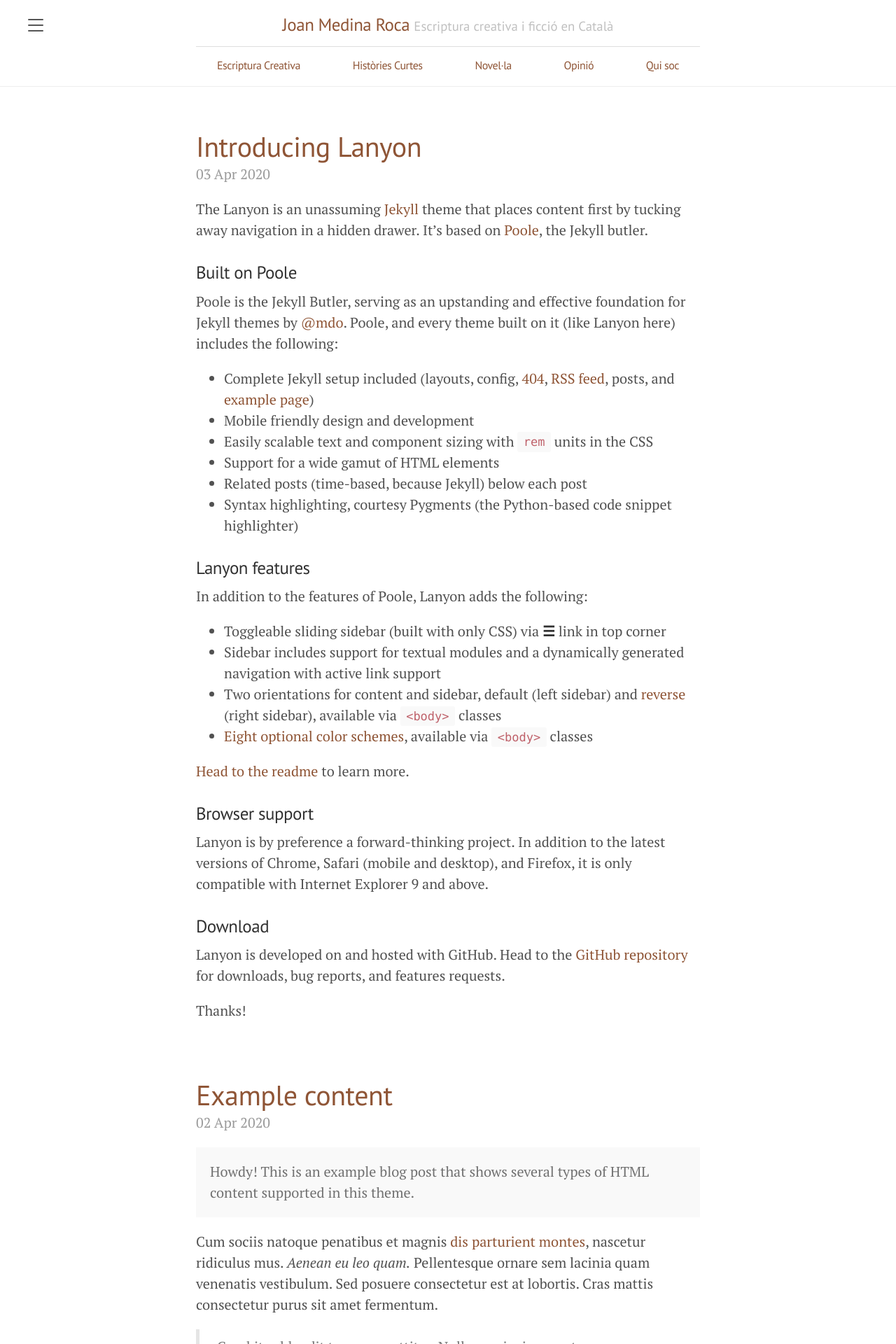
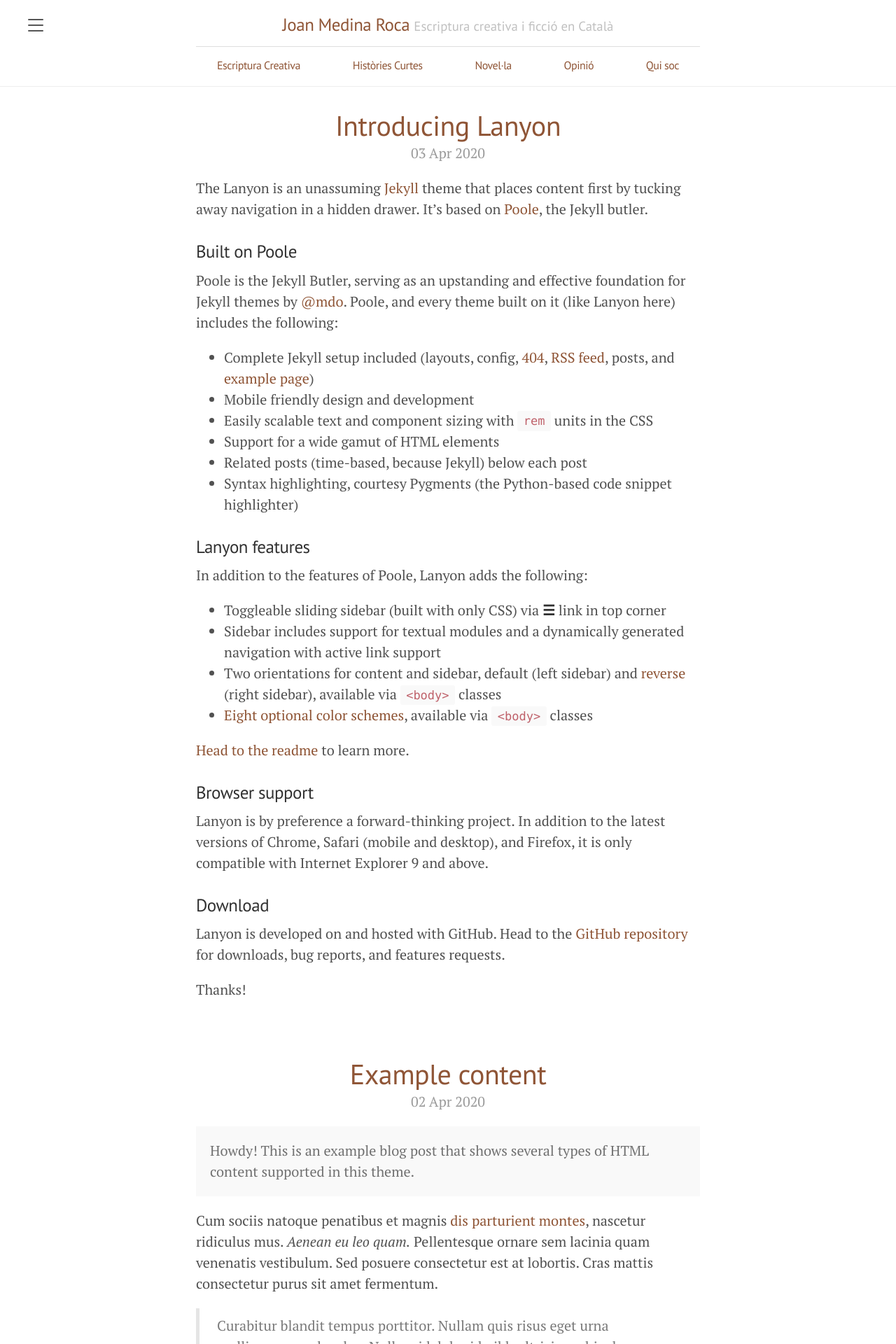
Before and after one commit to joan-medina-roca/blog-jmr-literatura, a Jekyll site: the page built from index.html, in a window 1280 px wide. Shown: the top 1920 px of the page at 70% size. Built offline with Jekyll 4.4.1, drawn with Linux system fonts in a browser that asks for light colours; the list of posts is cut into pages by our own code.

Commit message:
titol pagina i titol post

```diff
--- a/_config.yml
+++ b/_config.yml
@@ -1,7 +1,7 @@
 title: Joan Medina Roca
 tagline: Escriptura creativa i ficció en Català
 description: >-
-  Blog de [Joan Medina Roca]({{ qui-soc }}).
+  Blog de [Joan Medina Roca]({{ site.url }}).
   <br />
   Escriptura creativa, històries curtes, novel·la i articles d'opinió.
 url: "https://blog.joanmedinaroca.com"
--- a/public/css/lanyon.css
+++ b/public/css/lanyon.css
@@ -96,7 +96,7 @@
 .masthead {
   padding-top:    1rem;
   padding-bottom: 1rem;
-  margin-bottom: 3rem;
+  margin-bottom: 1.5rem;
   border-bottom: 1px solid #eee;
 }
 .masthead-title {
@@ -353,6 +353,7 @@
 .page-title,
 .post-title {
   margin-top: 0;
+  text-align: center;
 }
 
 /* Meta data line below post title */
@@ -361,6 +362,7 @@
   margin-top: -.5rem;
   margin-bottom: 1rem;
   color: #9a9a9a;
+  text-align: center;
 }
 
 /* Related posts */
```
